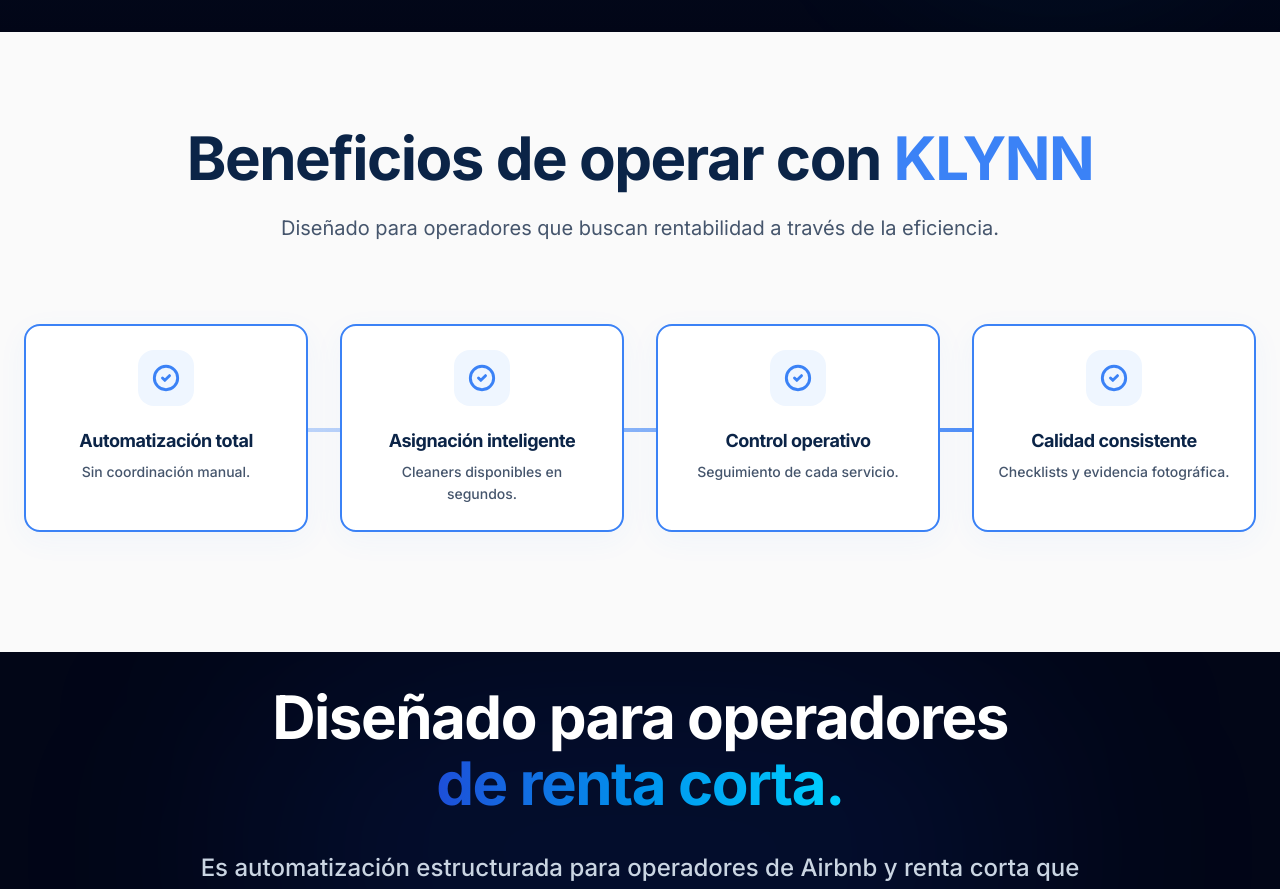
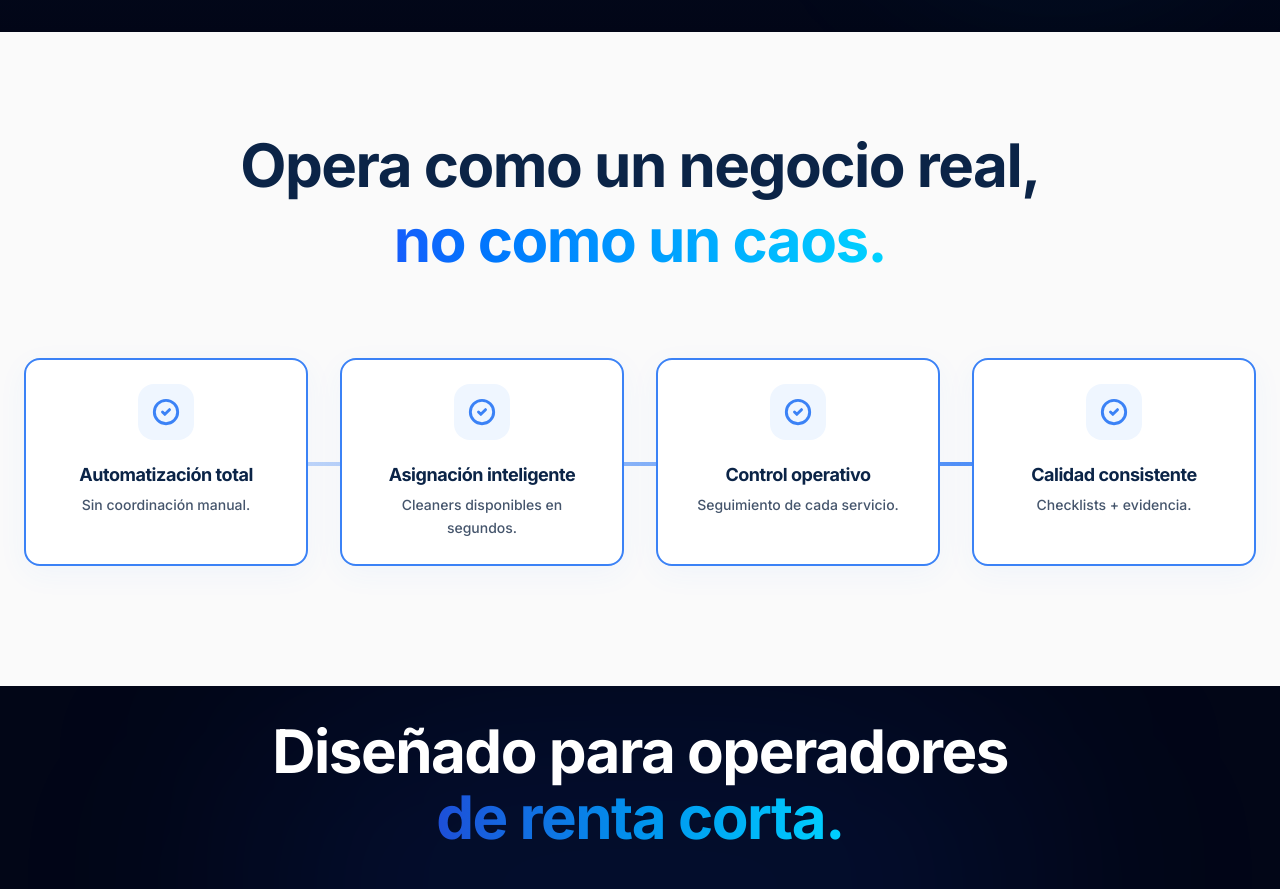
Before and after one commit to hostklynn-ux/klynn-landing, a Next.js app: page / in a window 1280 px wide. Shown: the part 2440-3329 px from the top of the page. Built offline with nearby package versions, Linux system fonts and the light colour scheme.

Commit message:
feat: improve benefits section with changes

```diff
--- a/src/components/landing/Benefits.tsx
+++ b/src/components/landing/Benefits.tsx
@@ -18,7 +18,7 @@ const benefitsData = [
   },
   {
     title: "Calidad consistente",
-    description: "Checklists y evidencia fotográfica."
+    description: "Checklists + evidencia."
   }
 ];
 
@@ -51,12 +51,12 @@ const Benefits = () => {
       <div className="max-w-7xl mx-auto">
 
         <div className="text-center mb-20 reveal-on-scroll">
-          <h2 className="text-5xl md:text-6xl font-bold text-[#0B2447] mb-6 tracking-tight">
-            Beneficios de operar con <span className="text-[#3b82f6]">KLYNN</span>
+          <h2 className="text-4xl md:text-5xl lg:text-6xl font-bold text-[#0B2447] tracking-tight leading-tight">
+            Opera como un negocio real, <br className="hidden sm:block" />
+            <span className="text-transparent bg-clip-text bg-gradient-to-r from-blue-600 to-[#00d2ff]">
+              no como un caos.
+            </span>
           </h2>
-          <h3 className="text-xl text-slate-600 max-w-3xl mx-auto leading-relaxed">
-            Diseñado para operadores que buscan rentabilidad a través de la eficiencia.
-          </h3>
         </div>
 
         <div className="grid grid-cols-1 md:grid-cols-2 lg:grid-cols-4 gap-6 md:gap-8 mb-6 relative pt-12 lg:pt-0">
```
